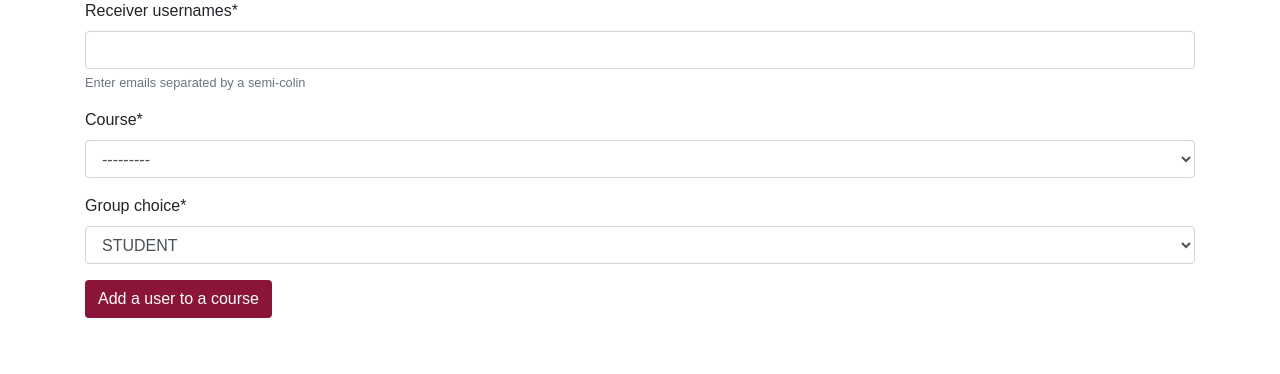
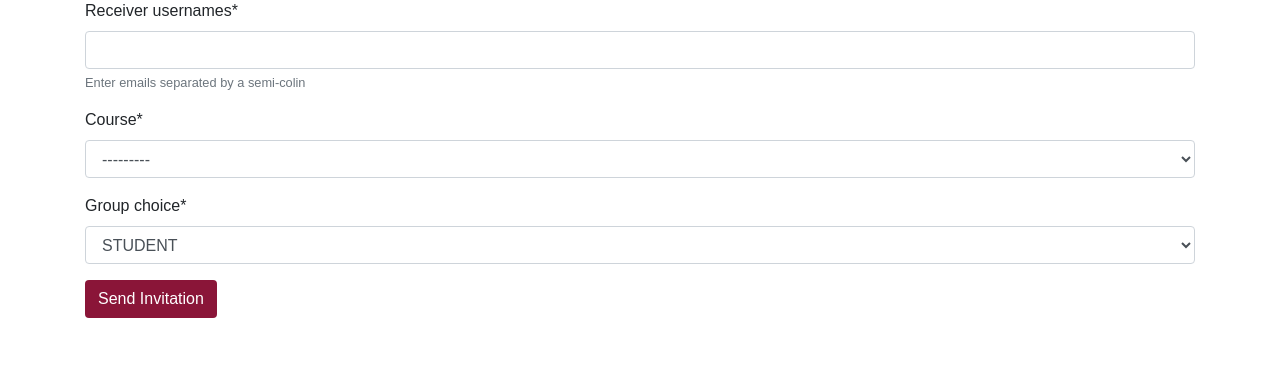
Before and after one commit to ezair/Autograding-System, a Django app: page /accounts/invite/ in a window 1280 px wide. Shown: the part 137-511 px from the top of the page. Run offline with Django 3.2, Linux system fonts and the light colour scheme; the visitor is signed in with stand-in values (Sample User, id 1); data that the repository does not hold is empty; parts of the project's set-up code (start-up, migrations or seed data) failed here and were passed over; some libraries are stand-ins or nearby versions; some web fonts are replaced.

Commit message:
Changed 'Invites' item in base_generic drop down to 'Create an invite'

```diff
--- a/autograder/accounts/templates/accounts/make_invite.html
+++ b/autograder/accounts/templates/accounts/make_invite.html
@@ -8,7 +8,7 @@
   <form method="post">
     {% csrf_token %}
     {{ form|crispy }}
-  <button type="submit" class="btn maroon white">Add a user to a course</button>
+  <button type="submit" class="btn maroon white">Send Invitation</button>
   </form>
 </div>
 {% endblock %}
--- a/autograder/catalog/templates/base_generic.html
+++ b/autograder/catalog/templates/base_generic.html
@@ -60,7 +60,7 @@
 					<div class="dropdown-menu dropdown-menu-right" aria-labelledby="dropdownMenuButton">
 						<a class="dropdown-item" href="{% url 'catalog-courses' %}">Courses</a>
 						<a class="dropdown-item" href="{% url 'catalog-assignments' %}">Assignments</a>
-						<a class="dropdown-item" href="{% url 'accounts-make_invite' %}">Invites</a>
+						<a class="dropdown-item" href="{% url 'accounts-make_invite' %}">Create course invite</a>
 						<a class="dropdown-item" href="{% url 'accounts-password_change' %}">Change Password</a>
 						<a class="dropdown-item" href="{% url 'accounts-logout' %}">Log Out</a>
 					</div>
```
